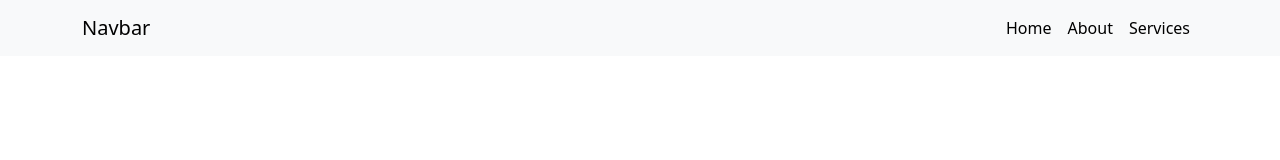
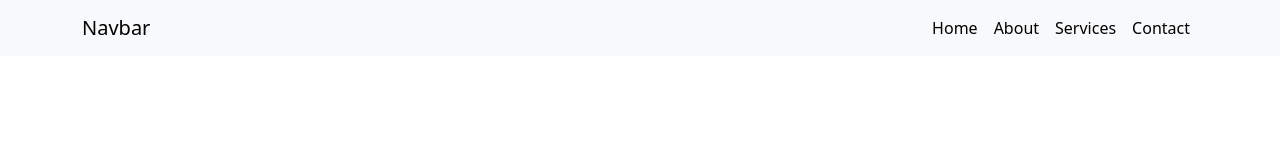
Before and after one commit to trajashekar423/frontend-developer, an Angular app in the folder myangularresume/: page / in a window 1280 px wide. Shown: the top 160 px of the page. Built offline with nearby package versions, Linux system fonts and the light colour scheme.

Commit message:
Updated header.component.ts

```diff
--- a/myangularresume/src/app/header/header.component.ts
+++ b/myangularresume/src/app/header/header.component.ts
@@ -9,5 +9,5 @@ import { Component } from '@angular/core';
   styleUrl: './header.component.css'
 })
 export class HeaderComponent {
-  navbar =['Home','About','Services'];
+  navbar =['Home','About','Services','Contact'];
 }
```
